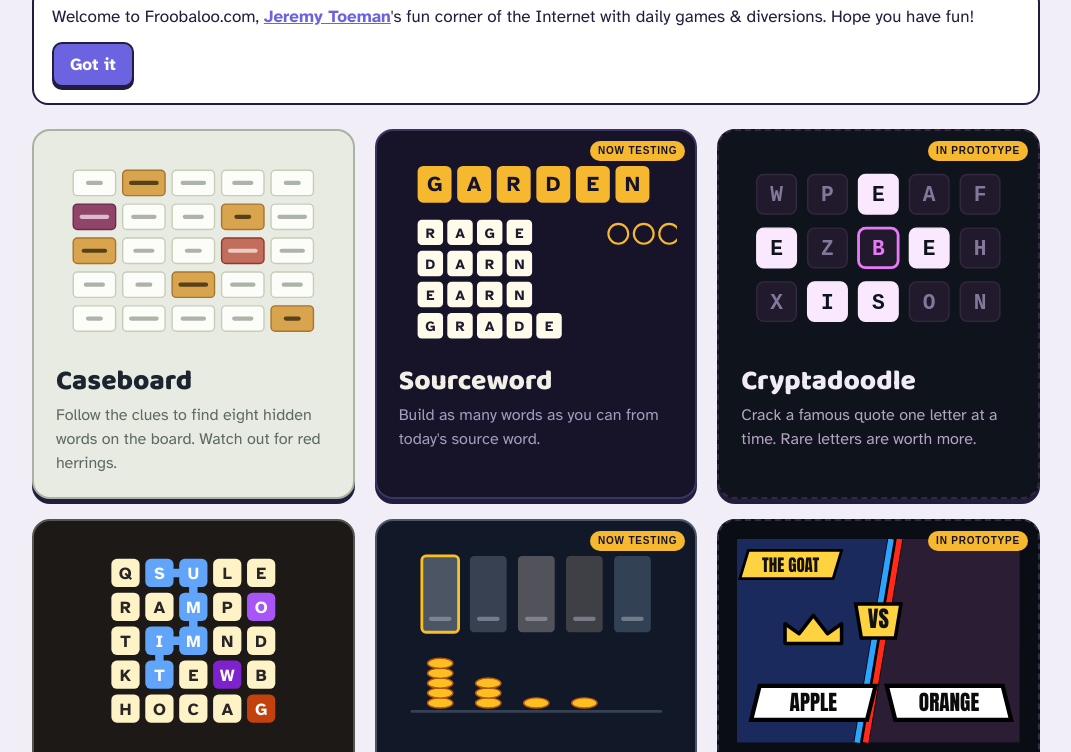
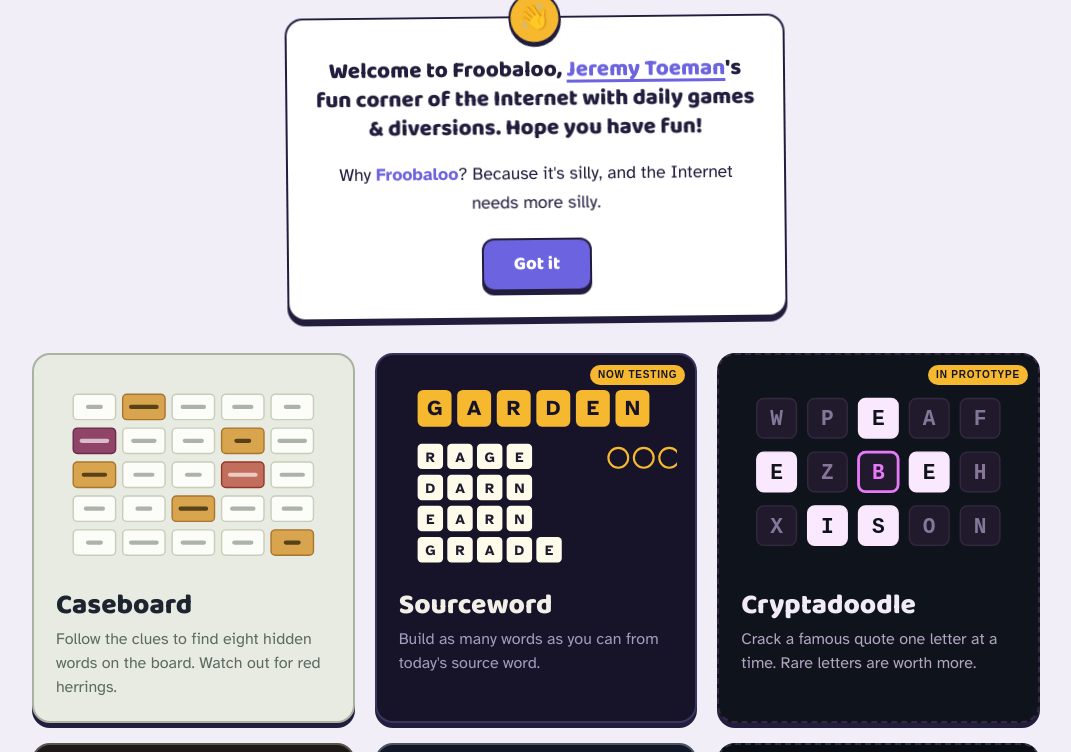
Before and after one commit to jtoeman/froobaloo, a plain HTML site: page site/index.html in a window 1280 px wide. Shown: the part 205-957 px from the top of the page, without its empty margins (104-1175 px from the left). Drawn offline with Linux system fonts and the light colour scheme.

Commit message:
Restyle the welcome panel as a tilted sticker card
- Narrower (about 1.5 game boxes wide) and taller, with a wave sticker on top.
- Welcome line now reads "Froobaloo" without ".com".
- Adds "Why Froobaloo? Because it's silly, and the Internet needs more silly."
- Button and link styles match the hub's chunky tiles. Reduced motion is respected.

Co-Authored-By: Claude Haiku 5.5 <noreply@anthropic.com>
Claude-Session: https://claude.ai/code/session_01MFDt25nXzv7K72rc3bZPnJ

```diff
--- a/site/index.html
+++ b/site/index.html
@@ -163,13 +163,73 @@
   }
 
   /* "New games" email signup. */
-  .welcome { position: relative; margin: 0 0 22px; padding: 16px 18px; background: var(--panel); border: 2px solid var(--ink); border-radius: 16px; color: var(--ink); line-height: 1.5; }
+  /* Welcome: a tilted sticker card, about 1.5 game boxes wide. */
+  .welcome {
+    position: relative;
+    max-width: 500px;
+    margin: 30px auto 34px;
+    padding: 34px 28px 26px;
+    background: var(--panel);
+    border: 2px solid var(--ink);
+    border-radius: 18px;
+    box-shadow: 0 5px 0 var(--tile-shadow);
+    color: var(--ink);
+    text-align: center;
+    line-height: 1.6;
+    transform: rotate(-.6deg);
+  }
   .welcome[hidden] { display: none; }
-  .welcome p { margin: 0 0 12px; }
-  .welcome a { color: var(--violet); font-weight: 700; }
-  .welcome button { font: inherit; font-weight: 700; padding: 8px 16px; border: 2px solid var(--ink); border-radius: 10px; background: var(--violet); color: #fff; cursor: pointer; box-shadow: 0 3px 0 var(--tile-shadow); }
+  .welcome .sticker {
+    position: absolute;
+    top: -26px;
+    left: 50%;
+    width: 52px;
+    height: 52px;
+    margin-left: -26px;
+    display: grid;
+    place-items: center;
+    font-size: 1.6rem;
+    background: #F5B82E;
+    border: 2px solid var(--ink);
+    border-radius: 50%;
+    box-shadow: 0 3px 0 var(--tile-shadow);
+    transform: rotate(-8deg);
+  }
+  .welcome .lead {
+    margin: 4px 0 16px;
+    font-family: "Baloo 2", system-ui, sans-serif;
+    font-weight: 700;
+    font-size: 1.4rem;
+    line-height: 1.3;
+  }
+  .welcome .lead a, .welcome a {
+    color: var(--violet);
+    font-weight: 800;
+    text-decoration-thickness: 3px;
+    text-underline-offset: 4px;
+  }
+  .welcome .why { margin: 0 0 22px; font-size: 1.1rem; }
+  .welcome .why b { color: var(--violet); }
+  .welcome button {
+    font: inherit;
+    font-family: "Baloo 2", system-ui, sans-serif;
+    font-weight: 800;
+    font-size: 1.15rem;
+    padding: 10px 30px;
+    border: 2px solid var(--ink);
+    border-radius: 12px;
+    background: var(--violet);
+    color: #fff;
+    cursor: pointer;
+    box-shadow: 0 4px 0 var(--tile-shadow);
+    transition: transform .15s ease, box-shadow .15s ease;
+  }
+  .welcome button:hover { transform: translateY(-2px); box-shadow: 0 6px 0 var(--tile-shadow); }
   .welcome button:active { transform: translateY(2px); box-shadow: 0 1px 0 var(--tile-shadow); }
   .welcome button:focus-visible, .welcome a:focus-visible { outline: 3px solid var(--focus); outline-offset: 3px; }
+  @media (prefers-reduced-motion: reduce) {
+    .welcome, .welcome button { transform: none; transition: none; }
+  }
   .notify {
     margin: 48px auto 0;
     max-width: 560px;
@@ -242,7 +302,9 @@
   </h1>
 
   <section class="welcome" id="welcome" aria-label="Welcome" hidden>
-    <p>Welcome to Froobaloo.com, <a href="https://jeremytoeman.com">Jeremy Toeman</a>'s fun corner of the Internet with daily games &amp; diversions. Hope you have fun!</p>
+    <span class="sticker" aria-hidden="true">👋</span>
+    <p class="lead">Welcome to Froobaloo, <a href="https://jeremytoeman.com">Jeremy Toeman</a>'s fun corner of the Internet with daily games &amp; diversions. Hope you have fun!</p>
+    <p class="why">Why <b>Froobaloo</b>? Because it's silly, and the Internet needs more silly.</p>
     <button type="button" id="welcome-close">Got it</button>
   </section>
 
```
